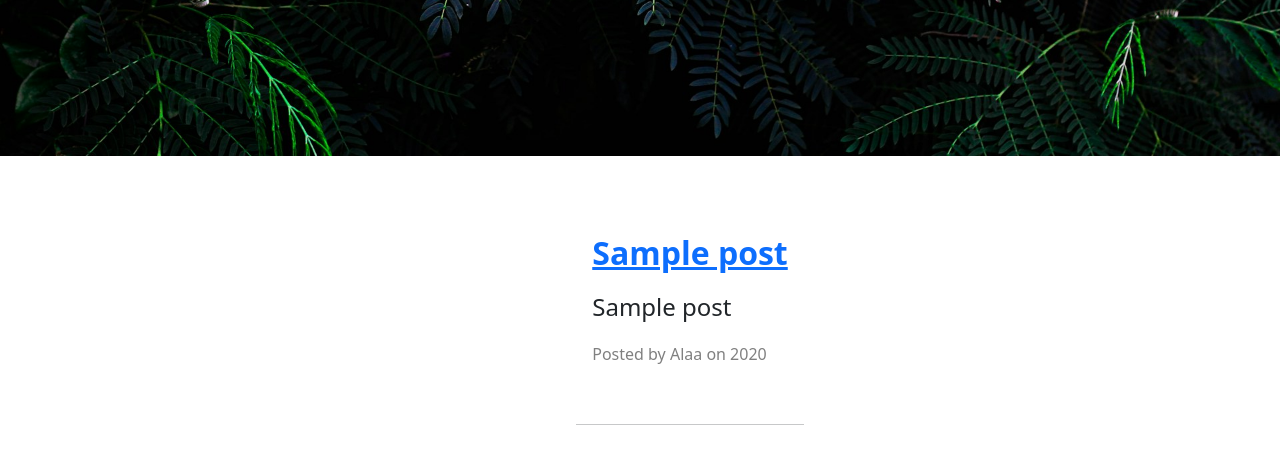
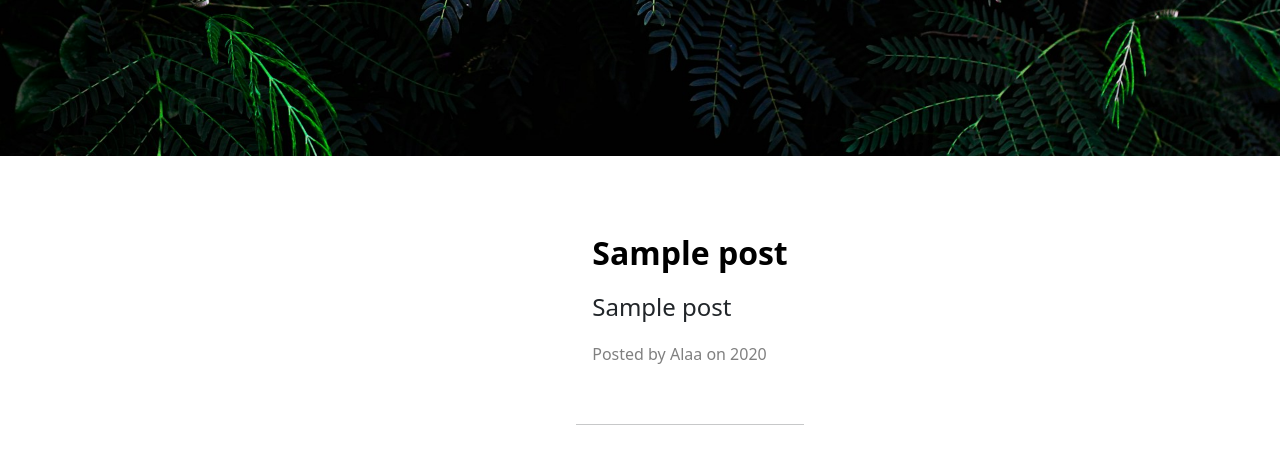
Before and after one commit to alaaibr25/my-blog2, a Flask app: template templates/index.html in a window 1280 px wide. Shown: the part 697-1169 px from the top of the page. Run offline with Flask 3, Linux system fonts and the light colour scheme; the template is opened without the code that fills it: most values are stand-ins (such as "Sample title", 1, 10 or a date in 2020).

Commit message:
Update styles.css
add a layout to the anchor tag for each post.

```diff
--- a/static/styles.css
+++ b/static/styles.css
@@ -98,3 +98,6 @@ p.about-body{line-height:2;
                font-size:1.5rem;
                 padding-top:30px;
                 line-height:2;}
+li a {text-decoration-line: none;
+      color: black;  }
+li a:hover {color:gray;}
```
